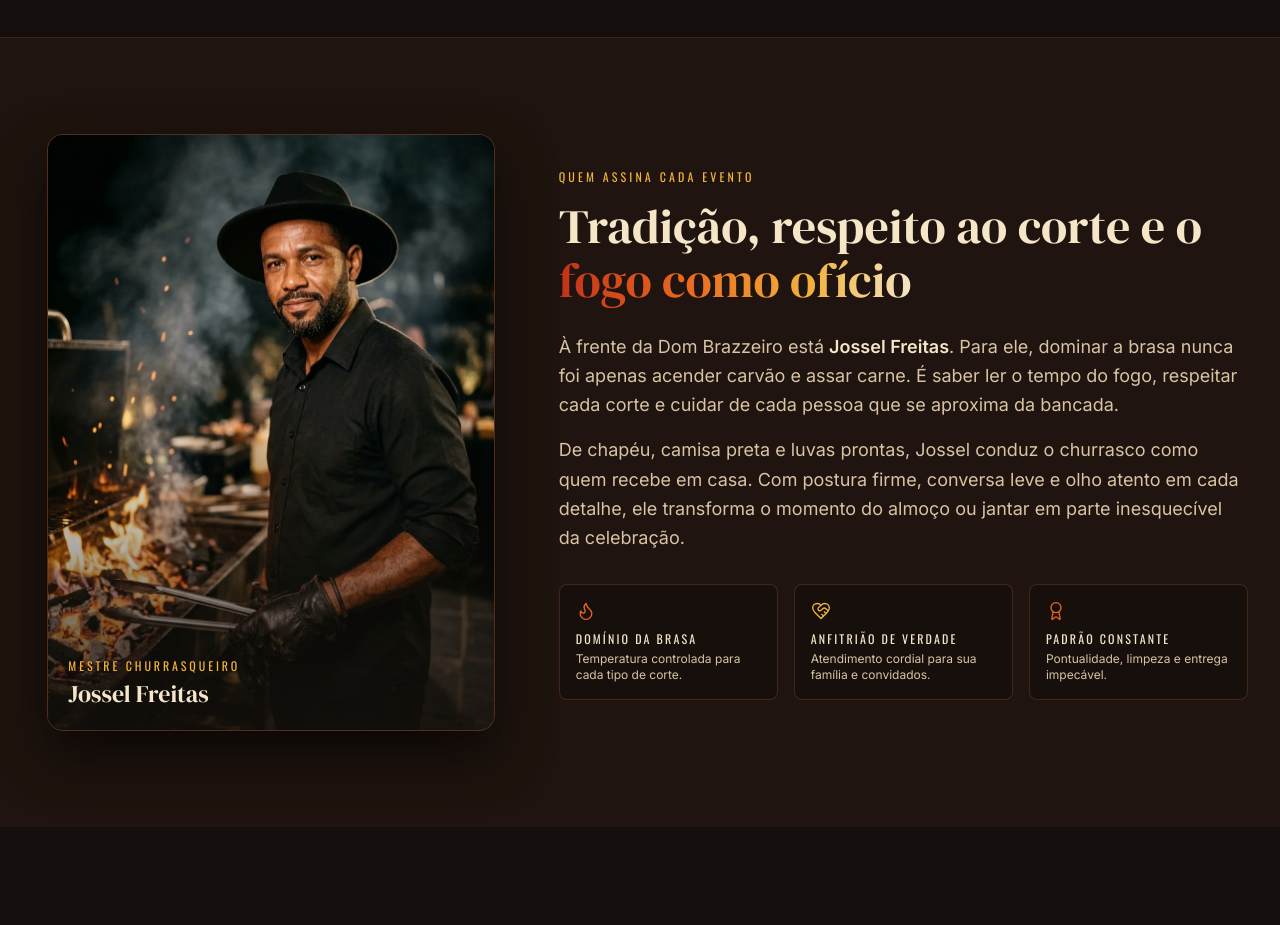
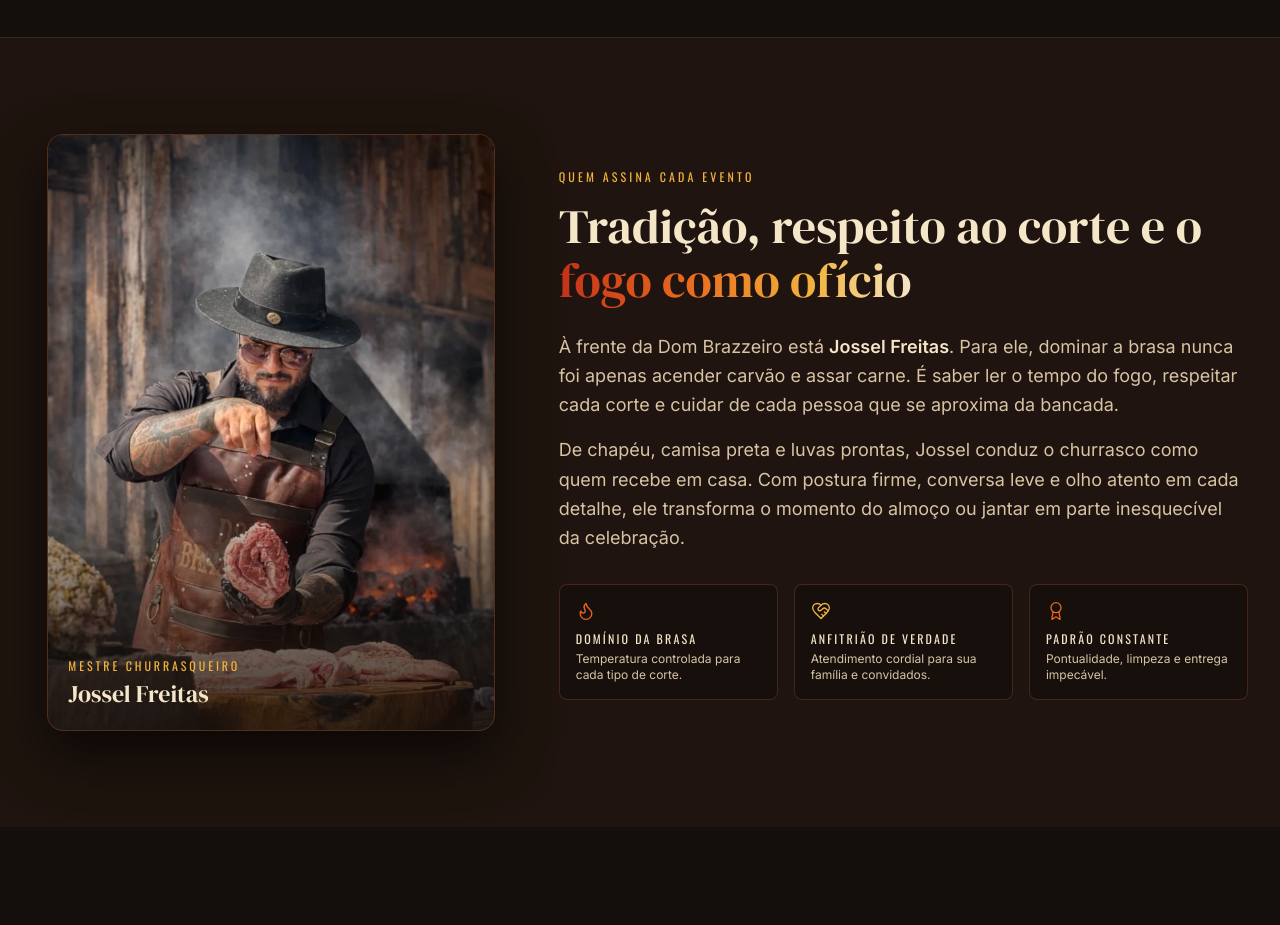
Before and after one commit to gabrielcriaecomunica/dombrazzeiro, a React (Vite) app: page / in a window 1280 px wide. Shown: the part 5420-6345 px from the top of the page. Built offline with nearby package versions, Linux system fonts and the light colour scheme.

Commit message:
feat: use real Jossel Freitas photo in Master section

```diff
--- a/src/components/MasterSection.tsx
+++ b/src/components/MasterSection.tsx
@@ -10,13 +10,12 @@ export function MasterSection() {
     >
       <div className="mx-auto grid max-w-7xl grid-cols-1 items-center gap-12 px-4 sm:px-6 lg:grid-cols-12 lg:px-8">
         <EmberReveal className="lg:col-span-5">
-          {/* Comentário de manutenção: substituir public/assets/images/mestre-jossel.webp por foto real de Jossel Freitas quando disponível */}
           <div className="relative mx-auto max-w-md overflow-hidden rounded-2xl border border-[#7A4524]/60 bg-[#140F0C] shadow-[0_24px_55px_rgba(0,0,0,0.65)] aspect-[3/4]">
             <img
               src="/assets/images/mestre-jossel.webp"
-              alt="Jossel Freitas, mestre churrasqueiro da Dom Brazzeiro, com chapéu e camisa preta junto à brasa"
-              width={1000}
-              height={1333}
+              alt="Jossel Freitas, mestre churrasqueiro da Dom Brazzeiro, com chapéu preto, camisa preta, avental de couro e luvas temperando corte de carne diante do fogo"
+              width={682}
+              height={1024}
               loading="lazy"
               className="h-full w-full object-cover object-top"
             />
```
Also changed, not shown: public/assets/images/mestre-jossel.webp.
